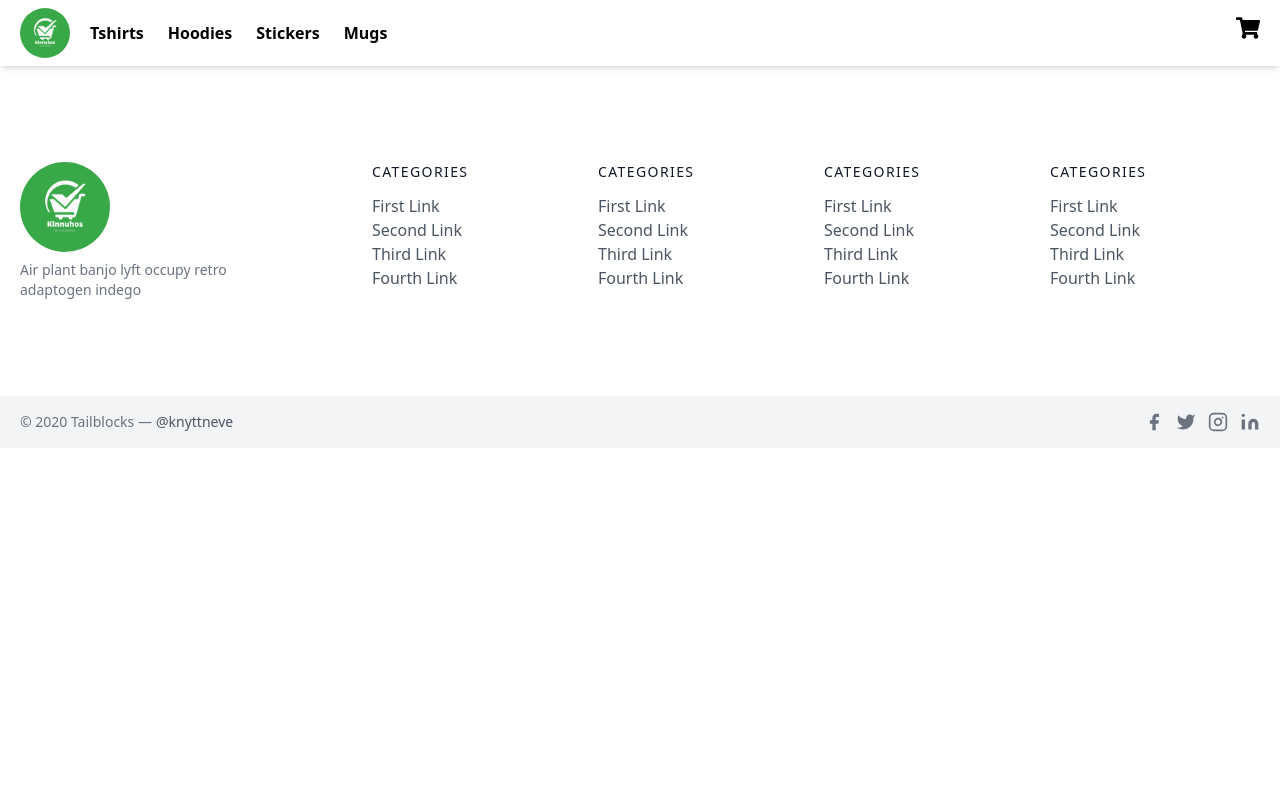
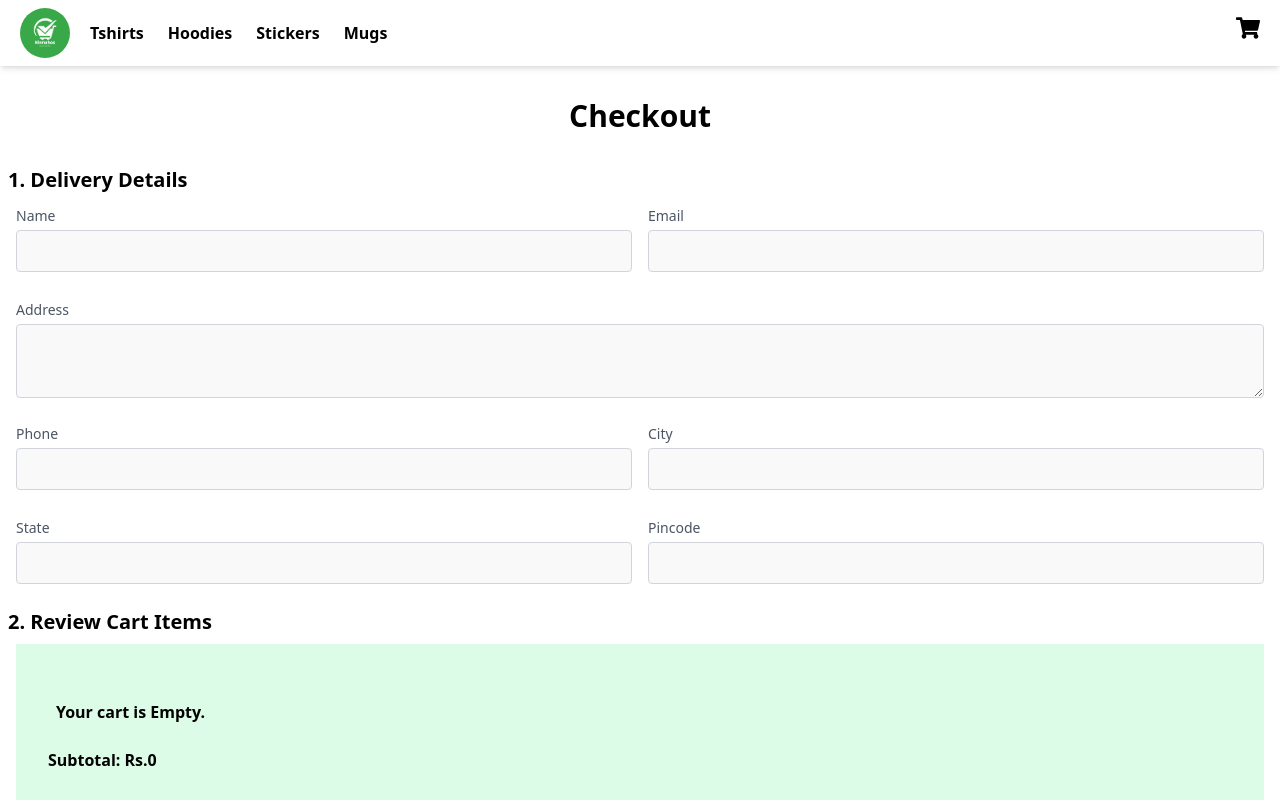
Before and after one commit to poudyalamit/Kinnuhos, a Next.js app: page /checkout in a window 1280 px wide. Shown: the top 800 px of the page. Built offline with nearby package versions, Linux system fonts and the light colour scheme.

Commit message:
added checkout functionality

```diff
--- a/components/Navbar.js
+++ b/components/Navbar.js
@@ -3,7 +3,7 @@
 import React, { useRef } from 'react'
 import { FaShoppingCart } from 'react-icons/fa'
 import { BsFillBagCheckFill } from 'react-icons/bs'
-import { AiFillCloseCircle, AiOutlinePlusCircle, AiOutlineMinusCircle } from 'react-icons/ai'
+import { AiFillCloseCircle, AiFillMinusCircle, AiFillPlusCircle } from 'react-icons/ai'
 
 const Navbar = ({ cart, addToCart, removeFromCart, clearCart, subtotal }) => {
   const ref = useRef();
@@ -17,7 +17,7 @@
     }
   }
   return (
-    <div className='flex flex-col md:flex-row  md:justify-start justify-center items-center  py-2 shadow-md'>
+    <div className='flex flex-col md:flex-row  md:justify-start justify-center items-center  py-2 shadow-md sticky top-0 bg-white z-10'>
       <div className="logo mx-5">
         <Link href={'/'}><Image src={"/logo.png"} width={50} height={50} style={{ borderRadius: "50%" }} alt='' /></Link>
       </div>
@@ -33,7 +33,7 @@
         <FaShoppingCart className='text-xl md:text-2xl' />
       </div>
 
-      <div ref={ref} className="w-72 h-full sideCart absolute top-0 right-0 bg-green-100 px-8 py-10 transform transition-transform translate-x-full z-10">
+      <div ref={ref} className={`w-72 h-[100vh] sideCart absolute top-0 right-0 bg-green-100 px-8 py-10 transform transition-transform ${Object.keys(cart).length===0 ?'translate-x-full' : "translate-x-0" } z-10`}>
         <h2 className='font-bold text-xl text-center'>Shopping Cart</h2>
         <span onClick={toggleCart} className="absolute top-5 right-2 cursor-pointer text-2xl text-green-600"><AiFillCloseCircle /></span>
         <ol className='list-decimal font-semibold'>
@@ -44,15 +44,16 @@
               <div className="item flex my-5">
                 <div className='w-2/3 font-semibold'>{cart[k].name}</div>
                 <div className=' flex items-center font-semibold justify-center w-1/3 text-lg'>
-                  <AiOutlineMinusCircle onClick={() => removeFromCart(k, 1, cart[k].price, cart[k].size, cart[k].name, cart[k].variant)} className='cursor-pointer text-green-800' />
+                  <AiFillMinusCircle onClick={() => removeFromCart(k, 1, cart[k].price, cart[k].size, cart[k].name, cart[k].variant)} className='cursor-pointer text-green-700' />
                   <span className='mx-2 text-sm'>{cart[k].qty}</span>
-                  <AiOutlinePlusCircle onClick={() => addToCart(k, 1, cart[k].price, cart[k].size, cart[k].name, cart[k].variant)} className='cursor-pointer text-green-800' /></div>
+                  <AiFillPlusCircle onClick={() => addToCart(k, 1, cart[k].price, cart[k].size, cart[k].name, cart[k].variant)} className='cursor-pointer text-green-700' /></div>
               </div>
             </li>
           ))}
         </ol>
+        <div className="font-bold m-2 " >Subtotal: Rs.{subtotal}</div>
         <div className="flex my-6">
-          <button className="flex mx-2 text-white bg-green-500 border-0 py-2 px-2 focus:outline-none hover:bg-green-600 rounded text-md"><BsFillBagCheckFill className='m-1' /> Checkout</button>
+          <Link href={'/checkout'}><button className="flex mx-2 text-white bg-green-500 border-0 py-2 px-2 focus:outline-none hover:bg-green-600 rounded text-md"><BsFillBagCheckFill className='m-1' /> Checkout</button></Link>
           <button className="flex mr-2 text-white bg-green-500 border-0 py-2 px-2 focus:outline-none hover:bg-green-600 rounded text-md" onClick={clearCart}> Clear Cart</button>
         </div>
       </div>
--- a/pages/_app.js
+++ b/pages/_app.js
@@ -12,11 +12,13 @@
     try {
       if (localStorage.getItem("cart")) {
         setCart(JSON.parse(localStorage.getItem("cart")))
+        saveCart(JSON.parse(localStorage.getItem("cart")))
       }
     } catch (error) {
       console.error(error);
       localStorage.clear();
     }
+    //eslint-disable-next-line
   }, [])
 
   const saveCart = (myCart) => {
--- a/pages/checkout.js
+++ b/pages/checkout.js
@@ -1,9 +1,87 @@
 import React from 'react'
+import { BsFillBagCheckFill } from 'react-icons/bs'
+import { AiFillPlusCircle, AiFillMinusCircle } from 'react-icons/ai'
+import Link from 'next/link'
 
-const Checkout = () => {
+const Checkout = ({ cart, subtotal, addToCart, removeFromCart }) => {
   return (
-    <div>
+    <div className='container px-2 sm:m-auto'>
+      <h1 className="font-bold text-3xl my-8 text-center">Checkout</h1>
+      <h2 className='font-semibold text-xl'>1. Delivery Details</h2>
+      <div className="mx-auto flex my-2">
+        <div className="px-2 w-1/2">
+          <div className=" mb-4">
+            <label htmlFor="name" className="leading-7 text-sm text-gray-600">Name</label>
+            <input type="text" id="name" name="name" className="w-full bg-gray-100 bg-opacity-50 rounded border border-gray-300 focus:border-indigo-500 focus:bg-white focus:ring-2 focus:ring-indigo-200 text-base outline-none text-gray-700 py-1 px-3 leading-8 transition-colors duration-200 ease-in-out" />
+          </div>
+        </div>
+        <div className="px-2 w-1/2">
+          <div className=" mb-4">
+            <label htmlFor="email" className="leading-7 text-sm text-gray-600">Email</label>
+            <input type="email" id="email" name="email" className="w-full bg-gray-100 bg-opacity-50 rounded border border-gray-300 focus:border-indigo-500 focus:bg-white focus:ring-2 focus:ring-indigo-200 text-base outline-none text-gray-700 py-1 px-3 leading-8 transition-colors duration-200 ease-in-out" />
+          </div>
+        </div>
+      </div>
+      <div className="px-2 w-full">
+        <div className=" mb-4">
+          <label htmlFor="address" className="leading-7 text-sm text-gray-600">Address</label>
+          <textarea type="text" cols='30' rows='2' id="address" name="address" className="w-full bg-gray-100 bg-opacity-50 rounded border border-gray-300 focus:border-indigo-500 focus:bg-white focus:ring-2 focus:ring-indigo-200 text-base outline-none text-gray-700 py-1 px-3 leading-8 transition-colors duration-200 ease-in-out">
 
+          </textarea>
+        </div>
+      </div>
+      <div className="mx-auto flex my-2">
+        <div className="px-2 w-1/2">
+          <div className=" mb-4">
+            <label htmlFor="phone" className="leading-7 text-sm text-gray-600">Phone</label>
+            <input type="phone" id="phone" name="phone" className="w-full bg-gray-100 bg-opacity-50 rounded border border-gray-300 focus:border-indigo-500 focus:bg-white focus:ring-2 focus:ring-indigo-200 text-base outline-none text-gray-700 py-1 px-3 leading-8 transition-colors duration-200 ease-in-out" />
+          </div>
+        </div>
+        <div className="px-2 w-1/2">
+          <div className=" mb-4">
+            <label htmlFor="city" className="leading-7 text-sm text-gray-600">City</label>
+            <input type="text" id="city" name="city" className="w-full bg-gray-100 bg-opacity-50 rounded border border-gray-300 focus:border-indigo-500 focus:bg-white focus:ring-2 focus:ring-indigo-200 text-base outline-none text-gray-700 py-1 px-3 leading-8 transition-colors duration-200 ease-in-out" />
+          </div>
+        </div>
+      </div>
+      <div className="mx-auto flex my-2">
+        <div className="px-2 w-1/2">
+          <div className=" mb-4">
+            <label htmlFor="state" className="leading-7 text-sm text-gray-600">State</label>
+            <input type="text" id="state" name="state" className="w-full bg-gray-100 bg-opacity-50 rounded border border-gray-300 focus:border-indigo-500 focus:bg-white focus:ring-2 focus:ring-indigo-200 text-base outline-none text-gray-700 py-1 px-3 leading-8 transition-colors duration-200 ease-in-out" />
+          </div>
+        </div>
+        <div className="px-2 w-1/2">
+          <div className=" mb-4">
+            <label htmlFor="pincode" className="leading-7 text-sm text-gray-600">Pincode</label>
+            <input type="pincode" id="pincode" name="pincode" className="w-full bg-gray-100 bg-opacity-50 rounded border border-gray-300 focus:border-indigo-500 focus:bg-white focus:ring-2 focus:ring-indigo-200 text-base outline-none text-gray-700 py-1 px-3 leading-8 transition-colors duration-200 ease-in-out" />
+          </div>
+        </div>
+      </div>
+
+      <h2 className="font-semibold text-xl">2. Review Cart Items</h2>
+      <div className="sideCart bg-green-100 p-8 m-2">
+        <ol className='list-decimal font-semibold'>
+          {Object.keys(cart).length === 0 &&
+            <div className='my-6 mx-2 font-semibold'>Your cart is Empty. </div>}
+          {Object.keys(cart).map((k) => (
+            <li key={k}>
+              <div className="item flex my-5">
+                <div className='font-semibold'>{cart[k].name}</div>
+                <div className=' flex items-center font-semibold justify-center w-1/3 text-lg'>
+                  <AiFillMinusCircle onClick={() => removeFromCart(k, 1, cart[k].price, cart[k].size, cart[k].name, cart[k].variant)} className='cursor-pointer text-green-700' />
+                  <span className='mx-2 text-sm'>{cart[k].qty}</span>
+                  <AiFillPlusCircle onClick={() => addToCart(k, 1, cart[k].price, cart[k].size, cart[k].name, cart[k].variant)} className='cursor-pointer text-green-700' /></div>
+              </div>
+            </li>
+          ))}
+
+        </ol>
+          <span key={subtotal} className="font-bold">Subtotal: Rs.{subtotal}</span>
+      </div>
+      <div className="mx-4">
+      <Link href={'/checkout'}><button className="flex mx-2 text-white bg-green-500 border-0 py-2 px-2 focus:outline-none hover:bg-green-600 rounded text-md"><BsFillBagCheckFill className='m-1' /> Pay</button></Link>
+    </div>
     </div>
   )
 }
--- a/pages/tshirts.js
+++ b/pages/tshirts.js
@@ -7,7 +7,7 @@
     <div>
       <section className="text-gray-600 body-font">
         <div className="container px-5 py-24 mx-auto">
-          <div className="flex flex-wrap -m-4">
+          <div className="flex flex-wrap -m-4 justify-center">
             <div className="lg:w-1/4 md:w-1/2 p-4 w-full shadow-lg cursor-pointer" onClick={() => router.push('/product/buyit')}>
               <a className="block relative  rounded overflow-hidden">
                 <img alt="ecommerce" className=" md:h-[36vh] h-[30vh] block md:mx-0 m-auto" src="https://m.media-amazon.com/images/I/51H2u5sBL1L._AC_UX569_.jpg" />
```
